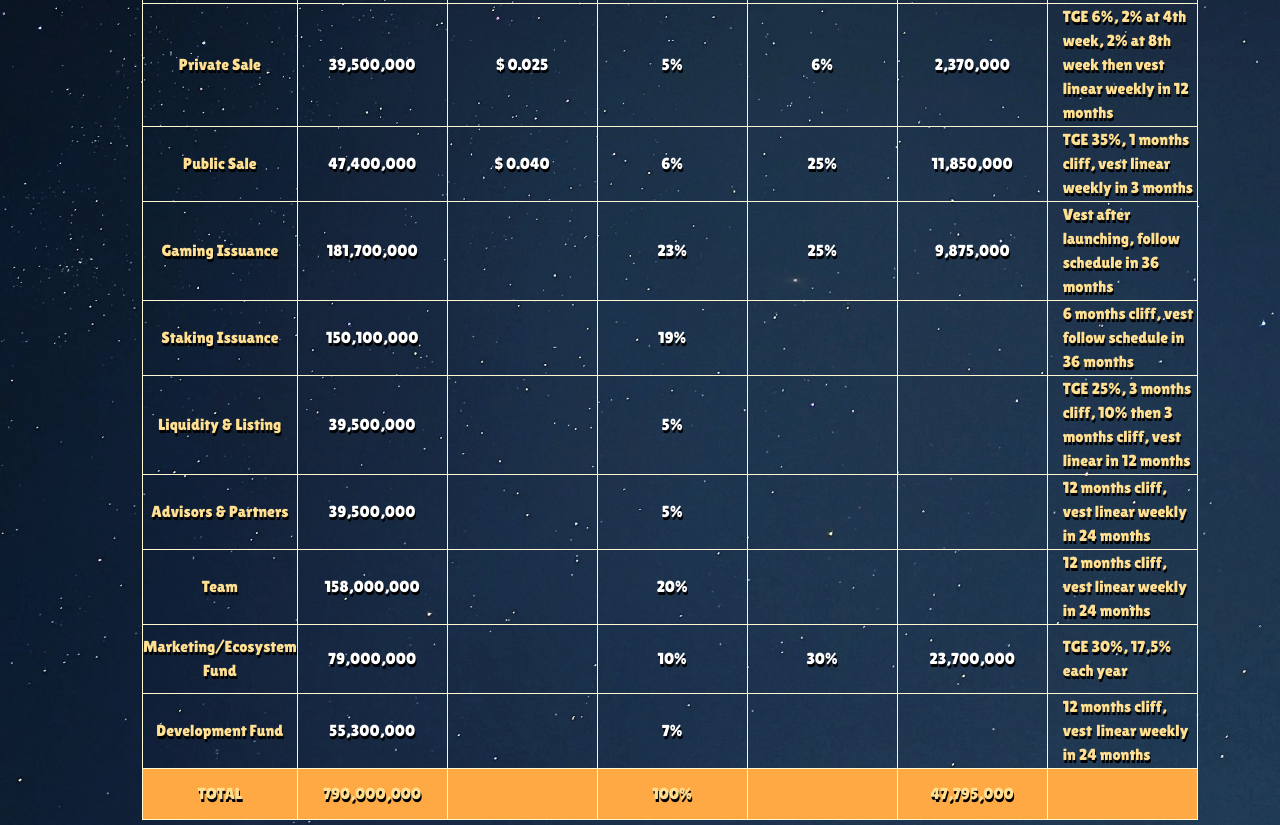
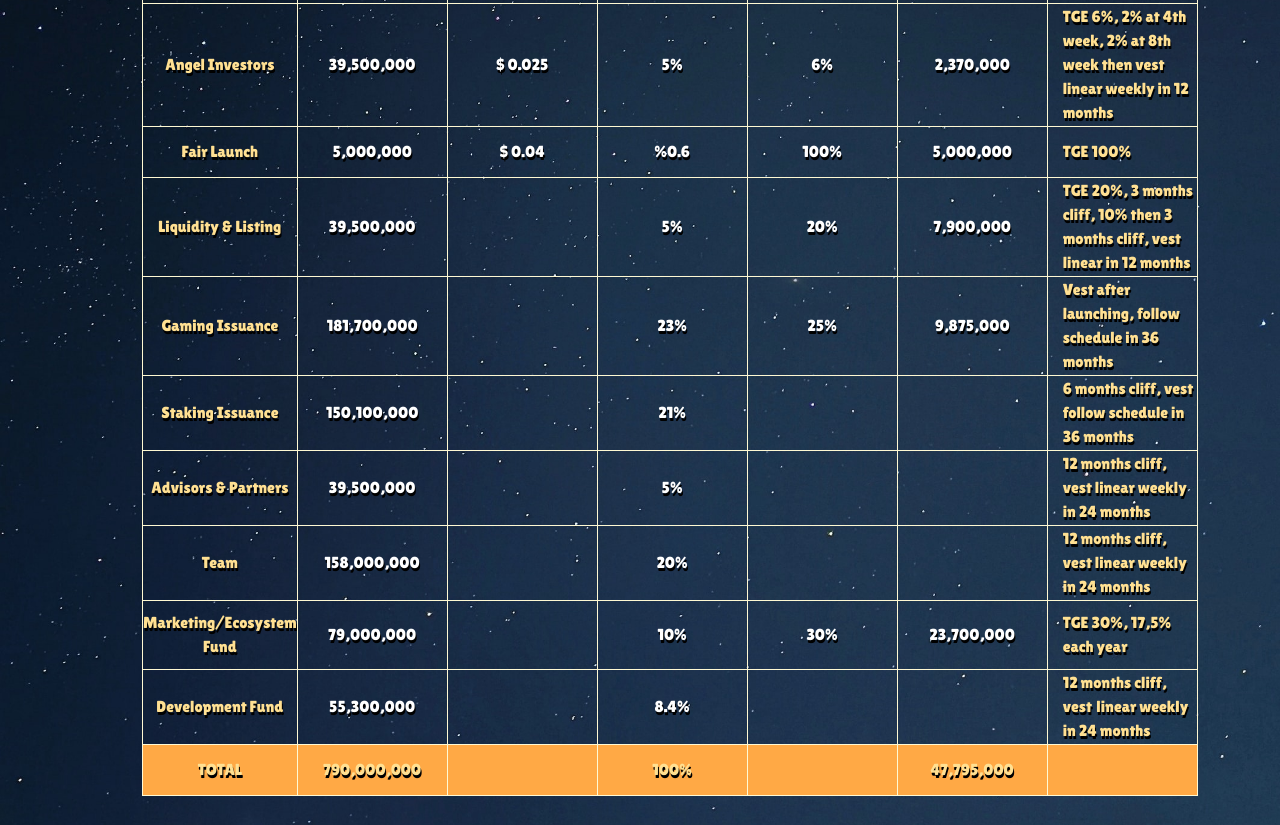
Before and after one commit to doquang0310/aethr-web, a Next.js app: page / in a window 1280 px wide. Shown: the part 7240-8065 px from the top of the page. Built offline with nearby package versions, Linux system fonts and the light colour scheme; a web font is replaced by a local one.

Commit message:
huy1
- fix logo + links + allocation

```diff
--- a/pages/index.js
+++ b/pages/index.js
@@ -523,7 +523,7 @@ export default class FullpageWrapper extends React.Component {
                                         <td className="vesting-table text-center">Vesting</td>
                                     </tr>
                                     <tr>
-                                        <td className="title-table">Private Sale</td>
+                                        <td className="title-table">Angel Investors</td>
                                         <td>39,500,000</td>
                                         <td>$ 0.025</td>
                                         <td>5%</td>
@@ -532,13 +532,22 @@ export default class FullpageWrapper extends React.Component {
                                         <td className="vesting-table">TGE 6%, 2% at 4th week, 2% at 8th week then vest linear weekly in 12 months</td>
                                     </tr>
                                     <tr>
-                                        <td className="title-table">Public Sale</td>
-                                        <td>47,400,000</td>
-                                        <td>$ 0.040</td>
-                                        <td>6%</td>
-                                        <td>25%</td>
-                                        <td>11,850,000</td>
-                                        <td className="vesting-table">TGE 35%, 1 months cliff, vest linear weekly in 3 months</td>
+                                        <td className="title-table">Fair Launch</td>
+                                        <td>5,000,000</td>
+                                        <td>$ 0.04</td>
+                                        <td>%0.6</td>
+                                        <td>100%</td>
+                                        <td>5,000,000</td>
+                                        <td className="vesting-table">TGE 100%</td>
+                                    </tr>
+                                    <tr>
+                                        <td className="title-table">Liquidity & Listing</td>
+                                        <td>39,500,000</td>
+                                        <td></td>
+                                        <td>5%</td>
+                                        <td>20%</td>
+                                        <td>7,900,000</td>
+                                        <td className="vesting-table">TGE 20%, 3 months cliff, 10% then 3 months cliff, vest linear in 12 months</td>
                                     </tr>
                                     <tr>
                                         <td className="title-table">Gaming Issuance</td>
@@ -553,19 +562,10 @@ export default class FullpageWrapper extends React.Component {
                                         <td className="title-table">Staking Issuance</td>
                                         <td>150,100,000</td>
                                         <td></td>
-                                        <td>19%</td>
+                                        <td>21%</td>
                                         <td></td>
                                         <td></td>
                                         <td className="vesting-table">6 months cliff, vest follow schedule in 36 months</td>
-                                    </tr>
-                                    <tr>
-                                        <td className="title-table">Liquidity & Listing</td>
-                                        <td>39,500,000</td>
-                                        <td></td>
-                                        <td>5%</td>
-                                        <td></td>
-                                        <td></td>
-                                        <td className="vesting-table">TGE 25%, 3 months cliff, 10% then 3 months cliff, vest linear in 12 months</td>
                                     </tr>
                                     <tr>
                                         <td className="title-table">Advisors & Partners</td>
@@ -598,7 +598,7 @@ export default class FullpageWrapper extends React.Component {
                                         <td className="title-table">Development Fund</td>
                                         <td>55,300,000</td>
                                         <td></td>
-                                        <td>7%</td>
+                                        <td>8.4%</td>
                                         <td></td>
                                         <td></td>
                                         <td className="vesting-table">12 months cliff, vest  linear weekly in 24 months</td>
@@ -727,28 +727,28 @@ export default class FullpageWrapper extends React.Component {
                     <div className="container">
                         <div className="wrap-all-community">
                             <div className="one-item">
-                                <a href="https://discord.com/invite/F4jHpmHr3x" target="_blank" rel="noopener noreferrer">
-                                    <img src="/images/play.png" alt="" />
+                                <a href="https://discord.io/aethrworld" target="_blank" rel="noopener noreferrer">
+                                    <img src="/images/discord.png" alt="Discord" />
                                 </a>
                             </div>
                             <div className="one-item">
-                                <a href="https://t.me/+4repp4cg_-I0MWRl" target="_blank" rel="noopener noreferrer">
-                                    <img src="/images/tele.png" alt="" />
+                                <a href="https://t.me/aethrworld" target="_blank" rel="noopener noreferrer">
+                                    <img src="/images/tele.png" alt="Telegram" />
                                 </a>
                             </div>
                             <div className="one-item">
                                 <a href="https://medium.com/aethr-world/" target="_blank" rel="noopener noreferrer">
-                                    <img src="/images/flickr.png" alt="" />
+                                    <img src="/images/flickr.png" alt="Medium" />
                                 </a>
                             </div>
                             <div className="one-item">
                                 <a href="https://www.youtube.com/channel/UCchd1Wc4hj-njQBxeASTHvw" target="_blank" rel="noopener noreferrer">
-                                    <img src="/images/youtube.png" alt="" />
+                                    <img src="/images/youtube.png" alt="Youtube" />
                                 </a>
                             </div>
                             <div className="one-item">
                                 <a href="https://twitter.com/AethrWorld" target="_blank" rel="noopener noreferrer">
-                                    <img src="/images/twitter.png" alt="" />
+                                    <img src="/images/twitter.png" alt="Twitter" />
                                 </a>
                             </div>
                         </div>
@@ -785,10 +785,10 @@ export default class FullpageWrapper extends React.Component {
                                     <a className="link-footer" href="https://twitter.com/AethrWorld" rel="noopener noreferrer" target="_blank">
                                         <img src="/images/i-twitter.png" alt="" />
                                     </a>
-                                    <a className="link-footer" href="https://t.me/+4repp4cg_-I0MWRl" rel="noopener noreferrer" target="_blank">
+                                    <a className="link-footer" href="https://t.me/aethrworld" rel="noopener noreferrer" target="_blank">
                                         <img src="/images/i-tele.png" alt="" />
                                     </a>
-                                    <a className="link-footer" href="https://discord.com/invite/F4jHpmHr3x" rel="noopener noreferrer" target="_blank">
+                                    <a className="link-footer" href="https://discord.io/aethrworld" rel="noopener noreferrer" target="_blank">
                                         <img src="/images/i-discord.png" alt="" />
                                     </a>
                                     <a className="link-footer" href="https://www.youtube.com/channel/UCchd1Wc4hj-njQBxeASTHvw" rel="noopener noreferrer" target="_blank">
```
Also changed, not shown: public/images/discord.png (added).
